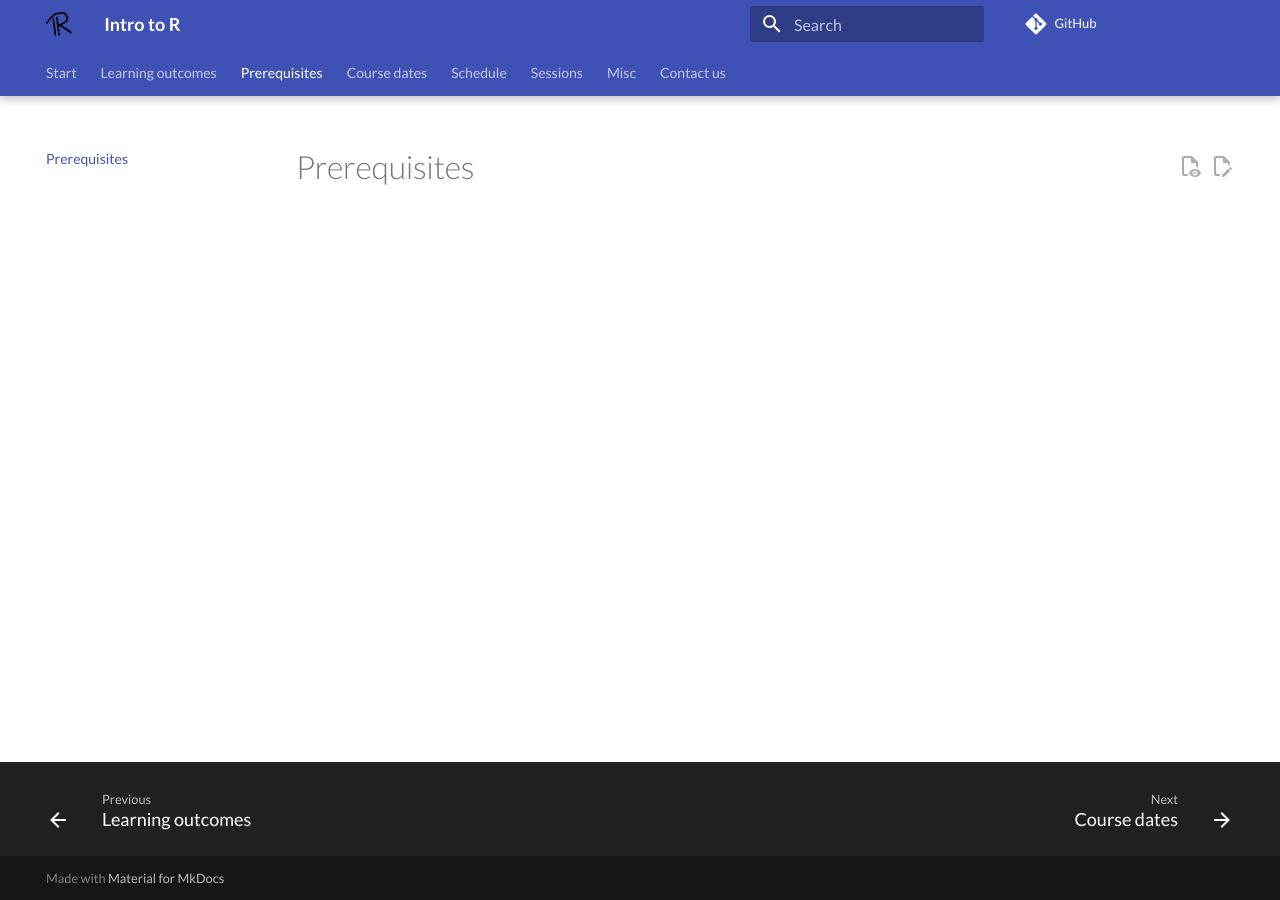
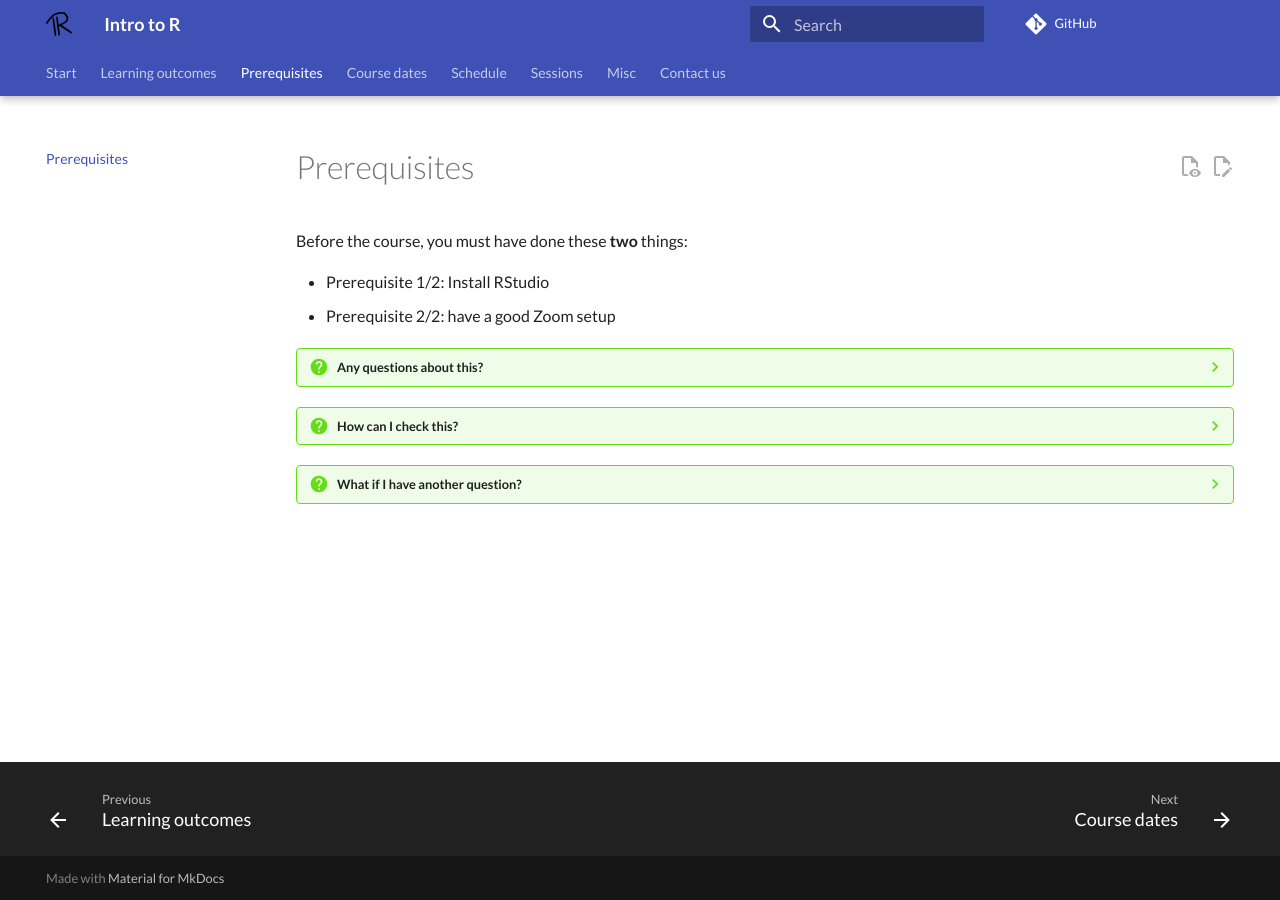
Before and after one commit to richelbilderbeek/intro_r_course, an MkDocs documentation site: the page built from docs/prerequisites.md, in a window 1280 px wide. Built offline with MkDocs 1.6.1 and Material for MkDocs 9.7.7, drawn with Linux system fonts in a browser that asks for light colours; comment, search, counter and statistics services are not loaded.

Commit message:
Add prereqs

```diff
--- a/docs/prerequisites.md
+++ b/docs/prerequisites.md
@@ -1 +1,25 @@
+---
+tags:
+  - prerequisites
+  - requirements
+  - preparation
+---
+
 # Prerequisites
+
+Before the course, you must have done these **two** things:
+
+- Prerequisite 1/2: Install RStudio
+- Prerequisite 2/2: have a good Zoom setup
+
+???- question "Any questions about this?"
+
+    - See [the 'Prerequisites' section of the Frequently Asked Questions page](../faq.md#prerequisites)
+
+???- question "How can I check this?"
+
+    - See [the 'Prerequisites' section of the Frequently Asked Questions page](../faq.md#prerequisites)
+
+???- question "What if I have another question?"
+
+    - See the [Frequently Asked Questions section](../faq.md)
```
